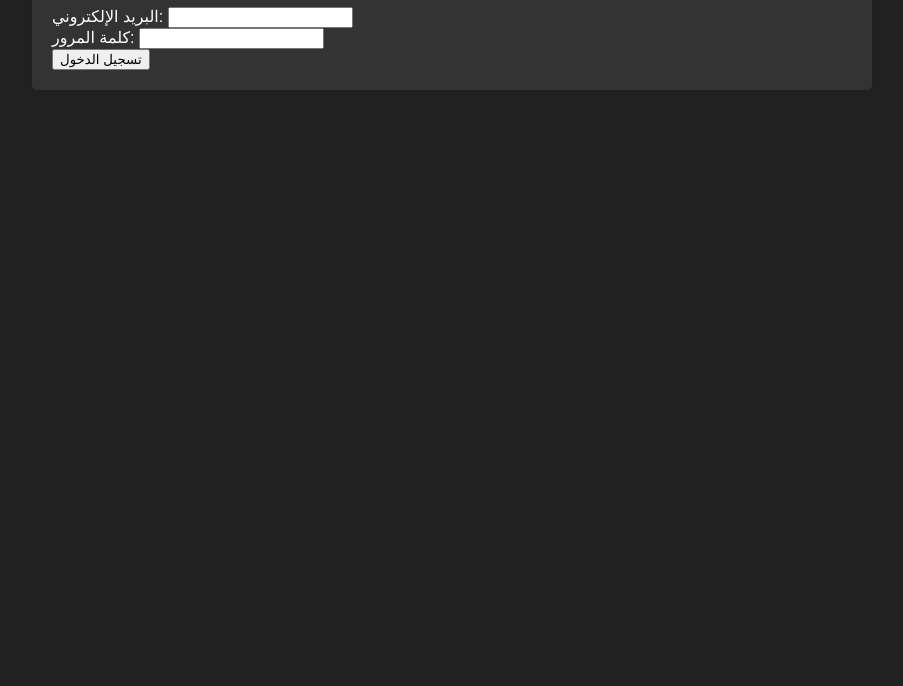
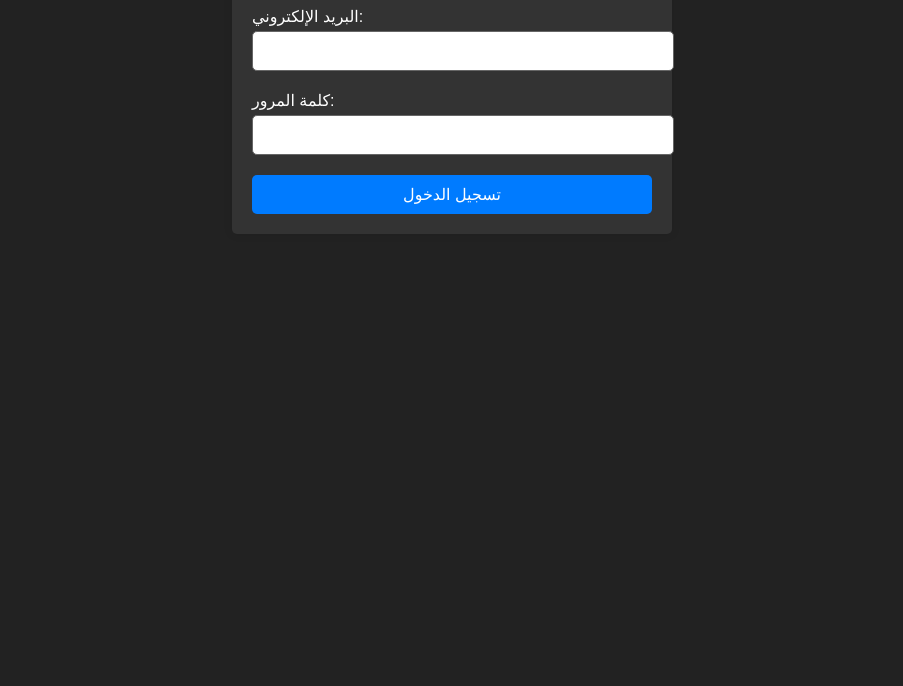
Before and after one commit to RobloxStore/Robux-S, a plain HTML site: page login.html in a window 1280 px wide. Shown: the part 114-800 px from the top of the page, without its empty margins (188-1091 px from the left). Drawn offline with Linux system fonts and the light colour scheme.

Commit message:
Add files via upload

```diff
--- a/login.html
+++ b/login.html
@@ -3,23 +3,113 @@
 <head>
     <meta charset="UTF-8">
     <meta name="viewport" content="width=device-width, initial-scale=1.0">
-    <title>تسجيل الدخول - Robux Store</title>
-    <link rel="stylesheet" href="style.css">
+    <title>تسجيل الدخول</title>
+    <style>
+        body {
+            font-family: Arial, sans-serif;
+            margin: 0;
+            padding: 0;
+            background-color: #222;
+            color: #fff;
+        }
+
+        .container {
+            max-width: 400px;
+            margin: 20px auto;
+            padding: 20px;
+            background-color: #333;
+            border-radius: 5px;
+            box-shadow: 0 0 10px rgba(0, 0, 0, 0.1);
+        }
+
+        h1 {
+            text-align: center;
+        }
+
+        .input-group {
+            margin-bottom: 20px;
+        }
+
+        .input-group label {
+            display: block;
+            margin-bottom: 5px;
+        }
+
+        .input-group input {
+            width: 100%;
+            padding: 10px;
+            font-size: 16px;
+            border: 1px solid #666;
+            border-radius: 5px;
+        }
+
+        .btn {
+            display: block;
+            width: 100%;
+            padding: 10px;
+            background-color: #007bff;
+            color: #fff;
+            border: none;
+            border-radius: 5px;
+            font-size: 16px;
+            cursor: pointer;
+        }
+
+        .btn:hover {
+            background-color: #0056b3;
+        }
+    </style>
 </head>
 <body>
     <div class="container">
         <h1>تسجيل الدخول</h1>
-        <form class="login-form">
-            <div class="form-group">
+        <form id="login-form">
+            <div class="input-group">
                 <label for="email">البريد الإلكتروني:</label>
                 <input type="email" id="email" name="email" required>
             </div>
-            <div class="form-group">
+            <div class="input-group">
                 <label for="password">كلمة المرور:</label>
                 <input type="password" id="password" name="password" required>
             </div>
-            <button type="submit">تسجيل الدخول</button>
+            <button type="submit" class="btn">تسجيل الدخول</button>
         </form>
     </div>
+
+    <script>
+        // اتصال النموذج بالخادم لتسجيل الدخول
+        document.getElementById('login-form').addEventListener('submit', async function(event) {
+            event.preventDefault();
+
+            const formData = new FormData(this);
+            const email = formData.get('email');
+            const password = formData.get('password');
+
+            try {
+                const response = await fetch('https://robloxstore.github.io/Robux-S/login', {
+                    method: 'POST',
+                    headers: {
+                        'Content-Type': 'application/json'
+                    },
+                    body: JSON.stringify({
+                        email: email,
+                        password: password
+                    })
+                });
+
+                if (response.ok) {
+                    const data = await response.json();
+                    // عند نجاح عملية تسجيل الدخول، يمكنك توجيه المستخدم لصفحة معينة مثل الصفحة الرئيسية
+                    window.location.href = 'https://robloxstore.github.io/Robux-S/';
+                } else {
+                    const errorData = await response.json();
+                    alert(errorData.message);
+                }
+            } catch (error) {
+                console.error('حدث خطأ أثناء تسجيل الدخول:', error);
+                alert('حدث خطأ أثناء تسجيل الدخول. يرجى المحاولة مرة أخرى.');
+            }
+        });
+    </script>
 </body>
 </html>
```
